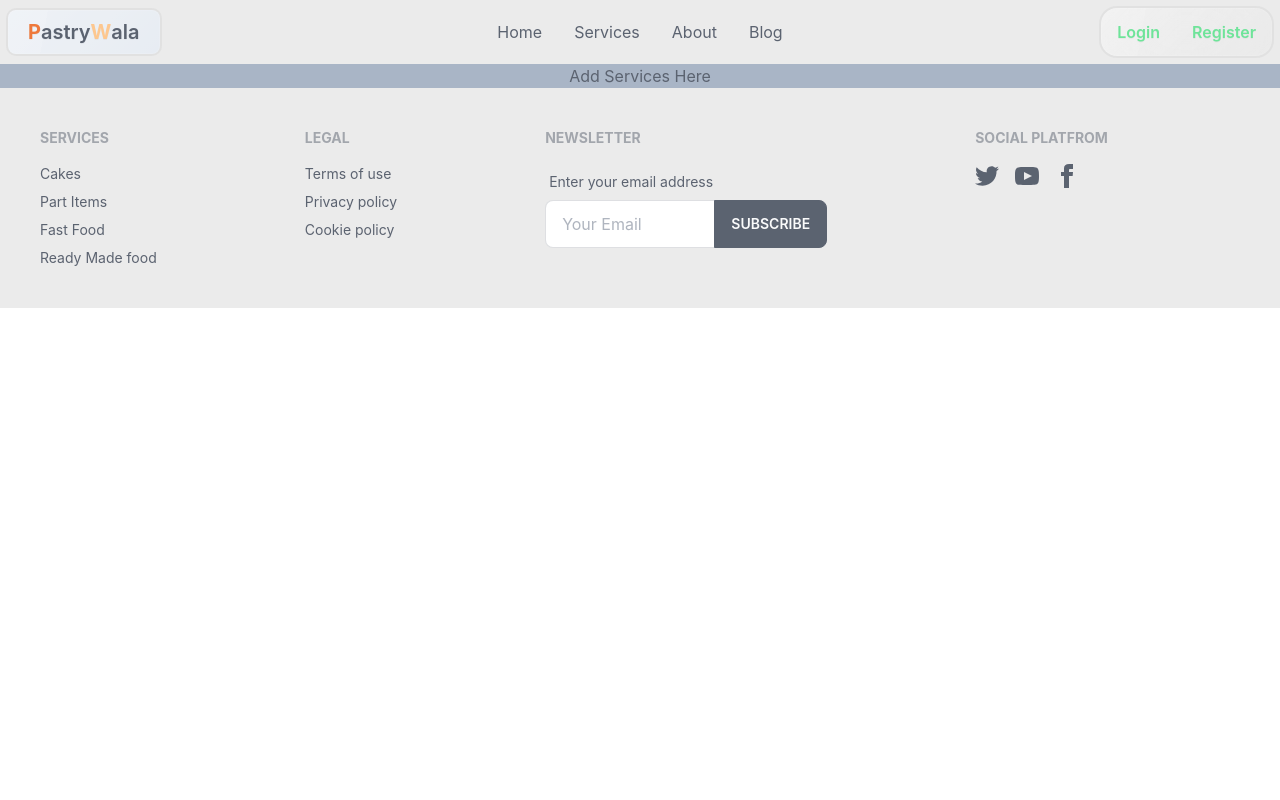
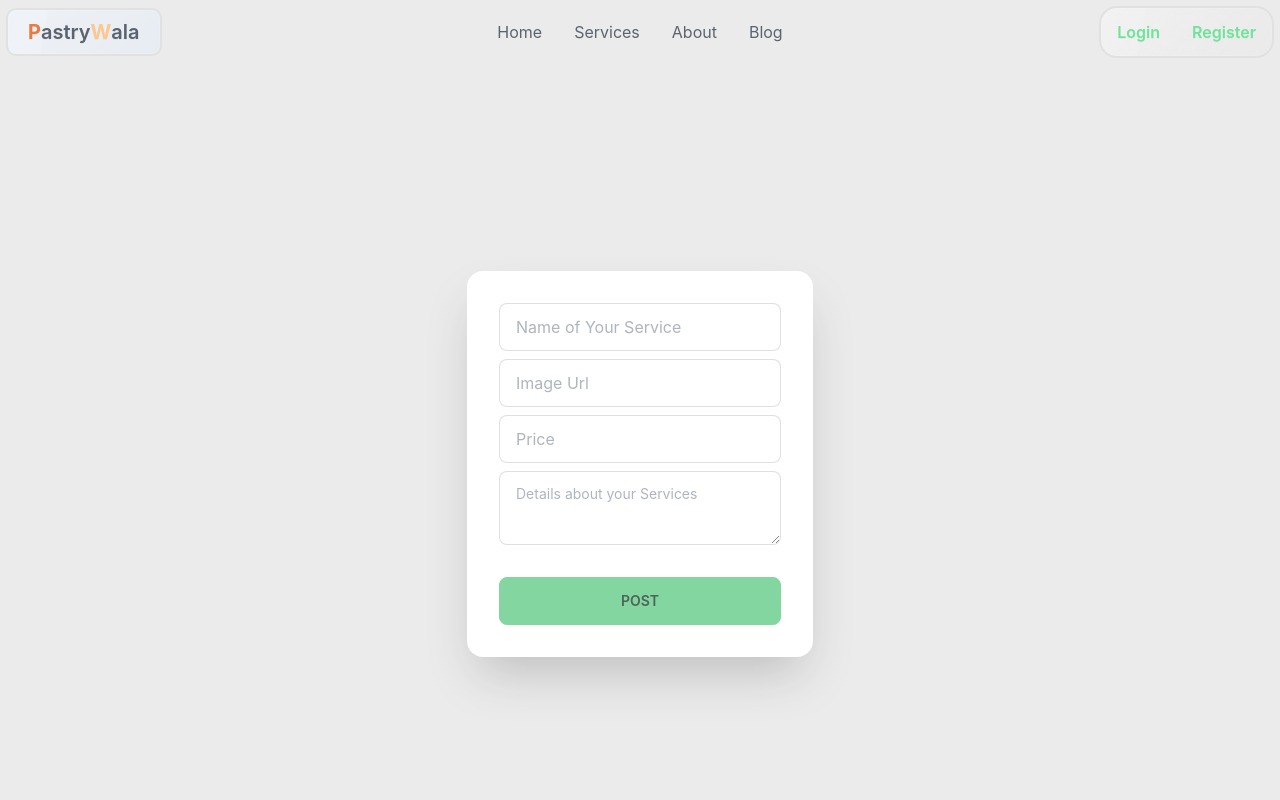
Before and after one commit to FmHasibul/PastryWala-client, a React (Create React App) app: page /addservice in a window 1280 px wide. Shown: the top 800 px of the page. Built offline with nearby package versions, Linux system fonts and the light colour scheme; no server answers.

Commit message:
add service added

```diff
--- a/src/Context/DataContext/DataContext.js
+++ b/src/Context/DataContext/DataContext.js
@@ -8,7 +8,8 @@ const DataContext = ({ children }) => {
     const [services, setServices] = useState([]);
 
     useEffect(() => {
-        fetch('https://aseleven-server.vercel.app/foods')
+        // fetch('https://aseleven-server.vercel.app/foods')
+        fetch('http://localhost:5000/foods')
             .then(res => res.json())
             .then(data => setServices(data))
 
--- a/src/Pages/AddServices/AddServices.js
+++ b/src/Pages/AddServices/AddServices.js
@@ -1,9 +1,52 @@
-import React from 'react';
+import React, { useState } from 'react';
 
 const AddServices = () => {
+    const [foodItems, setFoodItems] = useState({})
+    const handlePost = (e) => {
+        e.preventDefault()
+        // console.log(foodItems);
+        fetch('http://localhost:5000/foods', {
+            method: "POST",
+            headers: { "content-type": 'application/json' },
+            body: JSON.stringify(foodItems)
+        })
+            .then(res => res.json())
+            .then(data => console.log(data))
+    }
+    const handleBlur = (e) => {
+        const name = e.target.name
+        const value = e.target.value
+        const data = { ...foodItems };
+        data[name] = value;
+        setFoodItems(data)
+    }
+
     return (
         <div>
-            <h2>Add Services Here</h2>
+            <div className="hero min-h-screen bg-base-200">
+                <div className="hero-content ">
+                    <div className="card w-full  shadow-2xl bg-base-100">
+                        <form onSubmit={handlePost} className="card-body">
+                            <div className="form-control">
+                                <input onBlur={handleBlur} name="name" type="text" placeholder="Name of Your Service" className="input input-bordered" />
+                            </div>
+                            <div className="form-control">
+                                <input type="text" onBlur={handleBlur} name="picture" placeholder="Image Url" className="input input-bordered" />
+                            </div>
+                            <div className="form-control">
+                                <input type="number" onBlur={handleBlur} name="price" placeholder="Price" className="input input-bordered" />
+                            </div>
+                            <div className="form-control">
+                                <textarea onBlur={handleBlur} name="details" className="textarea textarea-bordered" placeholder="Details about your Services"></textarea>
+
+                            </div>
+                            <div className="form-control mt-6">
+                                <button className="btn btn-primary">Post</button>
+                            </div>
+                        </form>
+                    </div>
+                </div>
+            </div>
         </div>
     );
 };
--- a/src/Pages/Home/Home.js
+++ b/src/Pages/Home/Home.js
@@ -22,15 +22,18 @@ const Home = () => {
                         <p>Courses designed by experts with real-world practice.</p>
                         <p>Join our global community. <span className="font-bold">It's free.</span></p>
                     </div>
-                    <Link to='/courses'><button className="btn btn-wide bg-orange-400 rounded-md hover:bg-green-700">Go to Services</button></Link>
+                    <Link to='/services'><button className="btn btn-wide bg-orange-400 rounded-md hover:bg-green-700">Go to Services</button></Link>
                 </div>
             </div>
             <div className=' container mx-auto grid grid-cols-3 gap-2 my-10'>
                 {
-                    services.map(service => <Services key={service._id} service={service}></Services>)
+                    services.slice(0, 3).map(service => <Services key={service._id} service={service}></Services>)
                 }
 
             </div>
+
+            <Link className='' to='/services'><button className="btn text-center btn-wide bg-orange-400 rounded-md hover:bg-green-700">All Services</button></Link>
+
             <div className="pb-24 bg-gray-300">
                 <div className="container mx-auto pt-20 grid grid-cols-1 md:grid-cols-2 lg:grid-cols-3 gap-8">
 
--- /dev/null
+++ b/src/Pages/Home/Services/Reviews/Reviews.js
@@ -0,0 +1,69 @@
+import React, { useState } from 'react';
+import { useParams } from 'react-router'
+
+import { useLoaderData } from 'react-router-dom'
+
+
+const Reviews = () => {
+    const [review, setReview] = useState({})
+
+    const { id } = useParams()
+    const service = useLoaderData()
+    const [ser, setSer] = useState(service)
+
+    console.log(ser);
+
+
+    const handlePost = (e) => {
+        e.preventDefault()
+        // console.log(review);
+        const update = { ...service, review }
+        // console.log(update);
+        fetch(`http://localhost:5000/foods/${id}`, {
+            method: 'PUT',
+            headers: { 'content-type': 'application/json' },
+            body: JSON.stringify(update)
+        })
+            .then(res => res.json())
+            .then(data => console.log(data))
+
+    }
+    const handleBlur = (e) => {
+        const name = e.target.name
+        const value = e.target.value
+        const data = { ...review };
+        data[name] = value;
+        setReview(data)
+    }
+
+    return (
+        <div>
+            <div className="hero min-h-screen bg-base-200">
+                <div className="hero-content flex-col">
+                    <div className="text-center ">
+                        <h1 className="text-5xl font-bold">Review  now!</h1>
+                    </div>
+                    <div className="card w-full  shadow-2xl bg-base-100">
+                        <form onSubmit={handlePost} className="card-body">
+                            <div className="form-control">
+                                <input onBlur={handleBlur} name="userName" type="text" placeholder="Full name" className="input input-bordered" />
+                            </div>
+                            <div className="form-control">
+                                <input type="number" onBlur={handleBlur} name="ratings" placeholder="retings" className="input input-bordered" />
+                            </div>
+                            <div className="form-control">
+                                <textarea onBlur={handleBlur} name="reviews" className="textarea textarea-bordered" placeholder="Write your valueable Feedback"></textarea>
+
+                            </div>
+                            <div className="form-control mt-6">
+                                <button className="btn btn-primary">Add</button>
+                            </div>
+                        </form>
+                    </div>
+                </div>
+            </div>
+        </div>
+    );
+};
+
+export default Reviews;
--- a/src/Pages/Home/Services/Services.js
+++ b/src/Pages/Home/Services/Services.js
@@ -1,8 +1,9 @@
 import React from 'react';
 
+import { Link } from 'react-router-dom'
+
 const Services = ({ service }) => {
-    const { name, picture, price, details } = service;
-    console.log(name);
+    const { _id, name, picture, price, details } = service;
     return (
         <div>
             <div className="card h-96 glass">
@@ -13,7 +14,7 @@ const Services = ({ service }) => {
                 </div>
                 <div className="card-actions m-1 p-5 flex items-center justify-between">
                     <p>Price : <span className='text-rose-600-500'>${price}</span></p>
-                    <button className="rounded-xl bg-orange-400 btn-sm glass ">Details!</button>
+                    <Link to={`/service/${_id}`}><button className="btn glass btn-wide m-0 ">Show Details</button></Link>
                 </div>
             </div>
 
--- /dev/null
+++ b/src/Pages/Home/Services/ServicesDetails/ServiceDetails.js
@@ -0,0 +1,27 @@
+import React from 'react';
+import { Link } from 'react-router-dom'
+import { useLoaderData } from 'react-router-dom'
+
+const ServiceDetails = () => {
+    const detail = useLoaderData()
+
+    const { _id, name, picture, price, details } = detail
+    return (
+        <div className='container mx-auto mb-16'>
+            <div className="card card-compact  bg-base-100 shadow-xl">
+                <h2 className='py-10 text-4xl font-serif text-emerald-100'>This is service details </h2>
+                <figure><img src={picture} alt="Shoes" /></figure>
+                <div className="card-body">
+                    <h2 className="card-title">{name}</h2>
+                    <p>{details}</p>
+                    <div className="card-actions justify-center">
+                        <Link to={`/addReview/${_id}`}><button className="btn glass text-slate-700 btn-wide m-0 ">Give Reviews</button></Link>
+                    </div>
+                </div>
+            </div>
+
+        </div>
+    );
+};
+
+export default ServiceDetails;
--- a/src/Pages/MyReview/MyReview.js
+++ b/src/Pages/MyReview/MyReview.js
@@ -2,8 +2,8 @@ import React from 'react';
 
 const MyReview = () => {
     return (
-        <div>
-            <h2>this is review section</h2>
+        <div className='container mx-auto'>
+            <h2>This is review section</h2>
         </div>
     );
 };
--- a/src/Pages/ServicesSection/ServicesSection.js
+++ b/src/Pages/ServicesSection/ServicesSection.js
@@ -1,11 +1,21 @@
-import React from 'react';
+import React, { useContext } from 'react';
+import { ServicesContext } from '../../Context/DataContext/DataContext';
 import Services from '../Home/Services/Services';
 
 const ServicesSection = () => {
+
+    const { services } = useContext(ServicesContext)
     return (
-        <div>
-            <Services />
-        </div>
+        <>
+            <h1 className='text-5xl mt-6 font-serif'>Here you can find All of Our Services</h1>
+            <div className=' container mx-auto grid grid-cols-3 gap-2 my-10'>
+                {
+                    services.map(service => <Services key={service._id} service={service}></Services>)
+                }
+
+            </div>
+        </>
+
     );
 };
 
--- a/src/Routes/Routers.js
+++ b/src/Routes/Routers.js
@@ -8,8 +8,11 @@ import Home from "../Pages/Home/Home"
 import MyReview from "../Pages/MyReview/MyReview"
 import Login from "../Pages/Register/Login/Login"
 import SignUp from "../Pages/Register/SignUp/SignUp"
+import Register from "../Pages/Register/Register"
 import ServicesSection from "../Pages/ServicesSection/ServicesSection"
 import NotFound from "./NotFound/NotFound"
+import ServiceDetails from "../Pages/Home/Services/ServicesDetails/ServiceDetails"
+import Reviews from "../Pages/Home/Services/Reviews/Reviews"
 
 const routes = createBrowserRouter([
 
@@ -34,8 +37,20 @@ const routes = createBrowserRouter([
                 element: <ServicesSection />
             },
             {
+                path: '/service/:id',
+                loader: ({ params }) => fetch(`http://localhost:5000/foods/${params.id
+                    }`),
+                element: <ServiceDetails />
+            },
+            {
                 path: '/review',
                 element: <MyReview />
+            },
+            {
+                path: '/addReview/:id',
+                loader: ({ params }) => fetch(`http://localhost:5000/foods/${params.id
+                    }`),
+                element: <Reviews />
             },
             {
                 path: '/addservice',
@@ -44,6 +59,10 @@ const routes = createBrowserRouter([
             {
                 path: '/register',
                 element: <SignUp />
+            },
+            {
+                path: '/mailregister',
+                element: <Register />
             },
             {
                 path: '/login',
```
